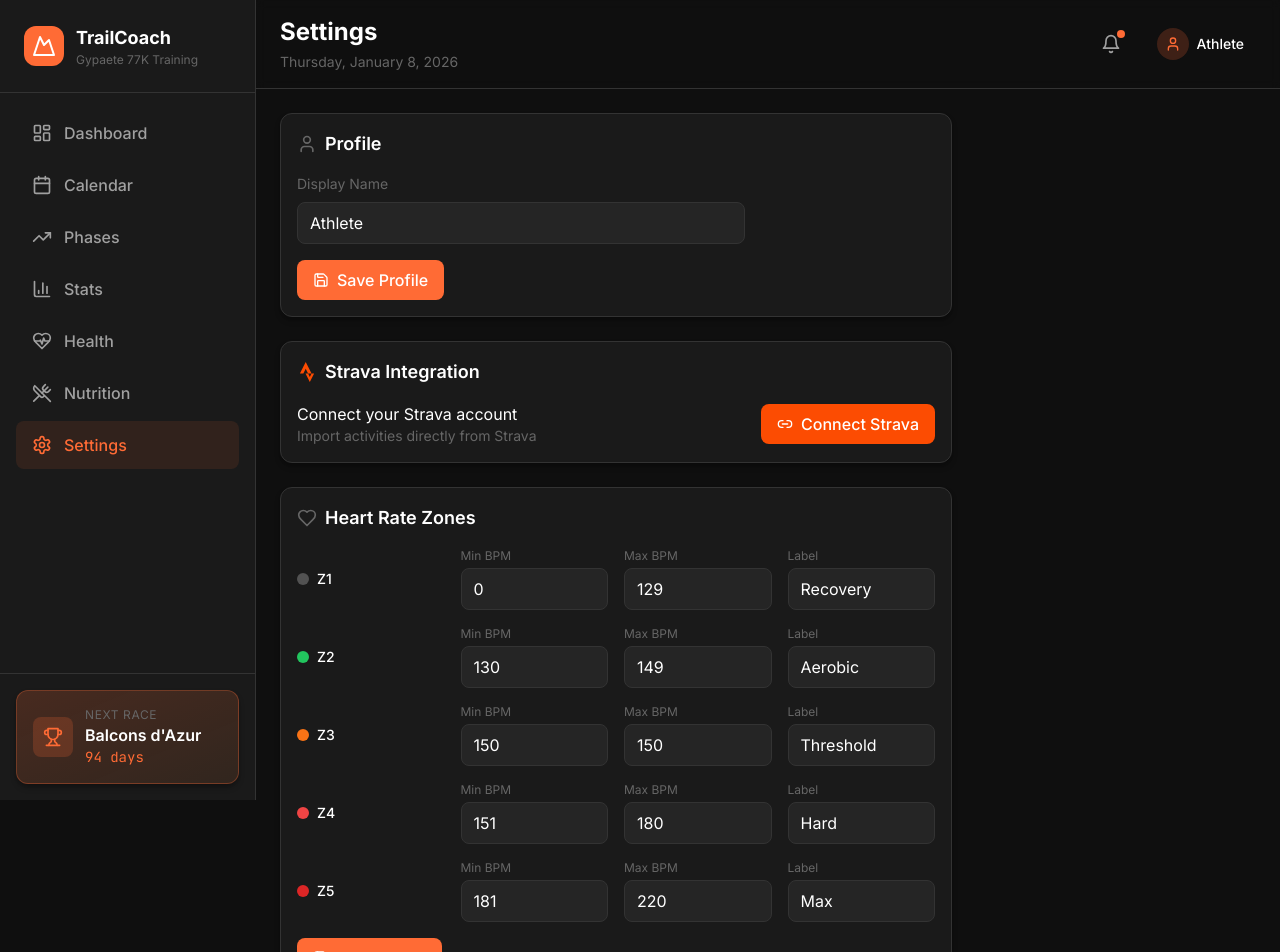
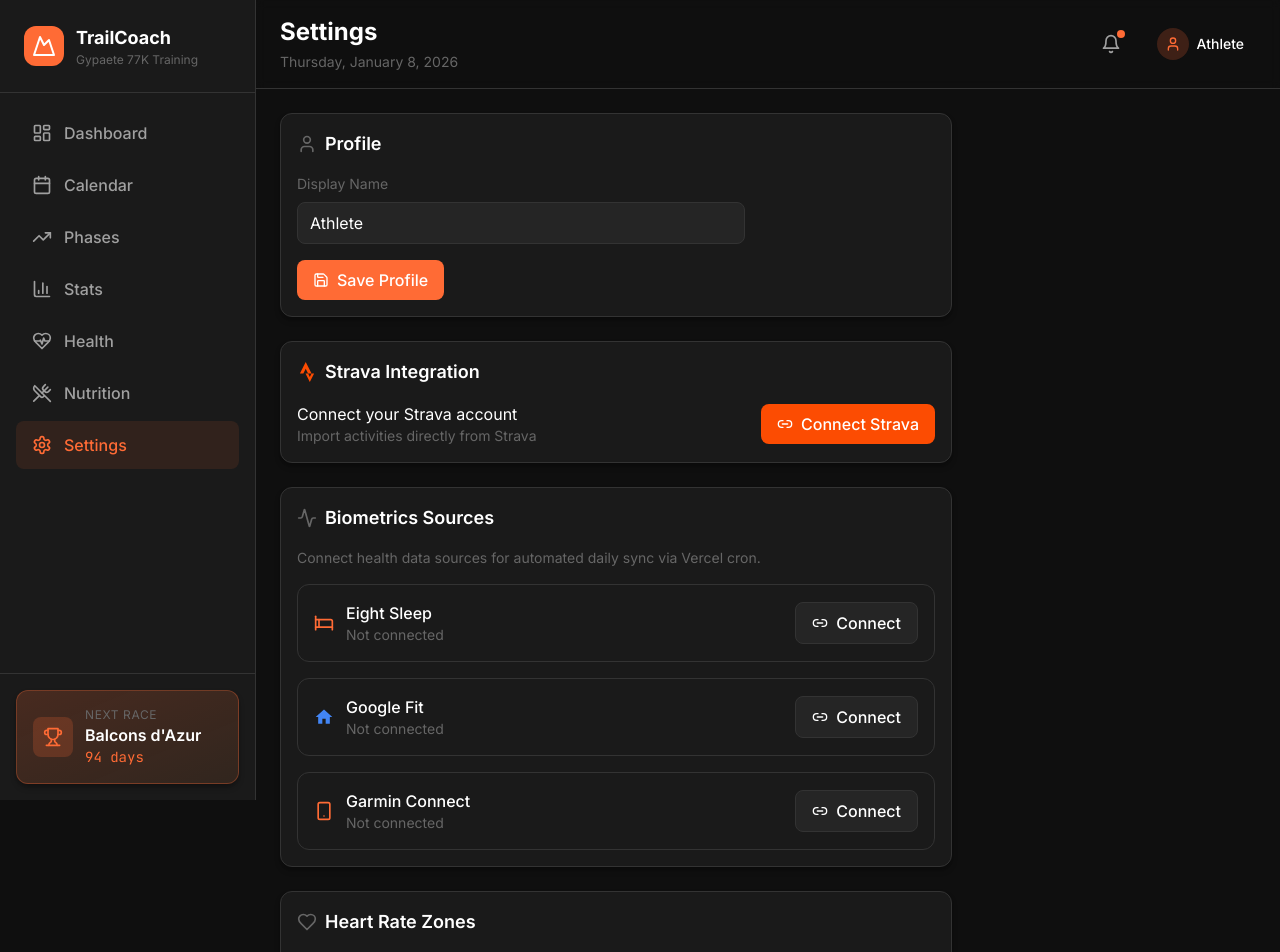
Before and after one commit to csese/trailcoach, a Vue app: page /settings in a window 1280 px wide. Shown: the top 952 px of the page. Built offline with nearby package versions, Linux system fonts and the light colour scheme; no server answers.

Commit message:
feat: add biometrics integration management to Settings page
- Add Eight Sleep, Google Fit, Garmin Connect connection forms
- Show integration status with last sync timestamps
- Manual sync buttons for immediate data pull
- Uses useBiometrics composable for all sync operations

```diff
--- a/src/views/SettingsView.vue
+++ b/src/views/SettingsView.vue
@@ -2,7 +2,8 @@
 import { ref, onMounted } from 'vue'
 import { useUserStore } from '@/stores/user'
 import { useStrava } from '@/composables/useStrava'
-import { User, Heart, Sun, Moon, Download, Save, Link2, Unlink, Loader2, AlertCircle } from 'lucide-vue-next'
+import { useBiometrics } from '@/composables/useBiometrics'
+import { User, Heart, Sun, Moon, Download, Save, Link2, Unlink, Loader2, AlertCircle, Bed, Activity, Smartphone } from 'lucide-vue-next'
 
 const userStore = useUserStore()
 const {
@@ -15,15 +16,71 @@ const {
   checkConnection: checkStravaConnection
 } = useStrava()
 
+const {
+  loading: bioLoading,
+  syncEightSleep,
+  syncGoogleFit,
+  syncGarminConnect,
+  getIntegrationStatus
+} = useBiometrics()
+
 const displayName = ref('')
 const hrZones = ref({})
+const integrations = ref([])
+const eightSleepForm = ref({ email: '', password: '' })
+const googleFitForm = ref({ refresh_token: '' })
+const garminForm = ref({ email: '', password: '' })
+const showForms = ref({
+  eight_sleep: false,
+  google_fit: false,
+  garmin_connect: false
+})
 
 onMounted(async () => {
   userStore.loadSettings()
   displayName.value = userStore.displayName
   hrZones.value = JSON.parse(JSON.stringify(userStore.hrZones))
   await checkStravaConnection()
+  await loadIntegrations()
 })
+
+async function loadIntegrations() {
+  integrations.value = await getIntegrationStatus()
+}
+
+function getIntegration(provider) {
+  return integrations.value.find(i => i.provider === provider)
+}
+
+async function handleEightSleepSync() {
+  const result = await syncEightSleep(eightSleepForm.value)
+  if (result.status === 'success') {
+    await loadIntegrations()
+    showForms.value.eight_sleep = false
+  }
+}
+
+async function handleGoogleFitSync() {
+  const result = await syncGoogleFit({
+    refresh_token: googleFitForm.value.refresh_token,
+    access_token: ''
+  })
+  if (result.status === 'success') {
+    await loadIntegrations()
+    showForms.value.google_fit = false
+  }
+}
+
+async function handleGarminSync() {
+  const result = await syncGarminConnect({
+    email: garminForm.value.email,
+    password: garminForm.value.password
+  })
+  if (result.status === 'success') {
+    await loadIntegrations()
+    showForms.value.garmin_connect = false
+  }
+}
 
 function saveProfile() {
   userStore.setDisplayName(displayName.value)
@@ -160,6 +217,155 @@ async function handleDisconnectStrava() {
       </div>
     </div>
 
+    <!-- Biometrics Integrations -->
+    <div class="card">
+      <h2 class="text-lg font-semibold text-text-primary mb-4 flex items-center gap-2">
+        <Activity class="w-5 h-5 text-text-muted" />
+        Biometrics Sources
+      </h2>
+
+      <p class="text-sm text-text-muted mb-4">
+        Connect health data sources for automated daily sync via Vercel cron.
+      </p>
+
+      <!-- Eight Sleep -->
+      <div class="border border-border rounded-xl p-4 mb-4">
+        <div class="flex items-center justify-between">
+          <div class="flex items-center gap-3">
+            <Bed class="w-5 h-5 text-accent-primary" />
+            <div>
+              <p class="font-medium text-text-primary">Eight Sleep</p>
+              <p class="text-sm text-text-muted">
+                <span v-if="getIntegration('eight_sleep')" class="text-status-ready">
+                  Connected • Last sync: {{ new Date(getIntegration('eight_sleep').last_sync).toLocaleDateString() }}
+                </span>
+                <span v-else>Not connected</span>
+              </p>
+            </div>
+          </div>
+          <button
+            v-if="!showForms.eight_sleep"
+            @click="showForms.eight_sleep = true"
+            class="btn-secondary flex items-center gap-2"
+          >
+            <Link2 class="w-4 h-4" />
+            {{ getIntegration('eight_sleep') ? 'Reconnect' : 'Connect' }}
+          </button>
+        </div>
+
+        <div v-if="showForms.eight_sleep" class="mt-4 pt-4 border-t border-border space-y-4">
+          <div class="grid grid-cols-2 gap-4">
+            <div>
+              <label class="block text-xs text-text-muted mb-1">Email</label>
+              <input v-model="eightSleepForm.email" type="email" class="input" placeholder="you@example.com" />
+            </div>
+            <div>
+              <label class="block text-xs text-text-muted mb-1">Password</label>
+              <input v-model="eightSleepForm.password" type="password" class="input" placeholder="••••••••" />
+            </div>
+          </div>
+          <div class="flex gap-2">
+            <button @click="handleEightSleepSync" class="btn-primary flex items-center gap-2" :disabled="bioLoading">
+              <Loader2 v-if="bioLoading" class="w-4 h-4 animate-spin" />
+              <span v-else>Sync Now</span>
+            </button>
+            <button @click="showForms.eight_sleep = false" class="btn-secondary">Cancel</button>
+          </div>
+        </div>
+      </div>
+
+      <!-- Google Fit -->
+      <div class="border border-border rounded-xl p-4 mb-4">
+        <div class="flex items-center justify-between">
+          <div class="flex items-center gap-3">
+            <svg class="w-5 h-5 text-[#4285F4]" viewBox="0 0 24 24" fill="currentColor">
+              <path d="M10 20v-6h4v6h5v-8h3L12 3 2 12h3v8z" />
+            </svg>
+            <div>
+              <p class="font-medium text-text-primary">Google Fit</p>
+              <p class="text-sm text-text-muted">
+                <span v-if="getIntegration('google_fit')" class="text-status-ready">
+                  Connected • Last sync: {{ new Date(getIntegration('google_fit').last_sync).toLocaleDateString() }}
+                </span>
+                <span v-else>Not connected</span>
+              </p>
+            </div>
+          </div>
+          <button
+            v-if="!showForms.google_fit"
+            @click="showForms.google_fit = true"
+            class="btn-secondary flex items-center gap-2"
+          >
+            <Link2 class="w-4 h-4" />
+            {{ getIntegration('google_fit') ? 'Reconnect' : 'Connect' }}
+          </button>
+        </div>
+
+        <div v-if="showForms.google_fit" class="mt-4 pt-4 border-t border-border space-y-4">
+          <div>
+            <label class="block text-xs text-text-muted mb-1">Refresh Token</label>
+            <input v-model="googleFitForm.refresh_token" type="text" class="input" placeholder="Google Fit refresh token" />
+            <p class="text-xs text-text-muted mt-1">
+              Get a token using: bun scripts/get-google-fit-token.js
+            </p>
+          </div>
+          <div class="flex gap-2">
+            <button @click="handleGoogleFitSync" class="btn-primary flex items-center gap-2" :disabled="bioLoading">
+              <Loader2 v-if="bioLoading" class="w-4 h-4 animate-spin" />
+              <span v-else>Sync Now</span>
+            </button>
+            <button @click="showForms.google_fit = false" class="btn-secondary">Cancel</button>
+          </div>
+        </div>
+      </div>
+
+      <!-- Garmin Connect -->
+      <div class="border border-border rounded-xl p-4">
+        <div class="flex items-center justify-between">
+          <div class="flex items-center gap-3">
+            <Smartphone class="w-5 h-5 text-accent-primary" />
+            <div>
+              <p class="font-medium text-text-primary">Garmin Connect</p>
+              <p class="text-sm text-text-muted">
+                <span v-if="getIntegration('garmin_connect')" class="text-status-ready">
+                  Connected • Last sync: {{ new Date(getIntegration('garmin_connect').last_sync).toLocaleDateString() }}
+                </span>
+                <span v-else>Not connected</span>
+              </p>
+            </div>
+          </div>
+          <button
+            v-if="!showForms.garmin_connect"
+            @click="showForms.garmin_connect = true"
+            class="btn-secondary flex items-center gap-2"
+          >
+            <Link2 class="w-4 h-4" />
+            {{ getIntegration('garmin_connect') ? 'Reconnect' : 'Connect' }}
+          </button>
+        </div>
+
+        <div v-if="showForms.garmin_connect" class="mt-4 pt-4 border-t border-border space-y-4">
+          <div class="grid grid-cols-2 gap-4">
+            <div>
+              <label class="block text-xs text-text-muted mb-1">Email</label>
+              <input v-model="garminForm.email" type="email" class="input" placeholder="you@example.com" />
+            </div>
+            <div>
+              <label class="block text-xs text-text-muted mb-1">Password</label>
+              <input v-model="garminForm.password" type="password" class="input" placeholder="••••••••" />
+            </div>
+          </div>
+          <div class="flex gap-2">
+            <button @click="handleGarminSync" class="btn-primary flex items-center gap-2" :disabled="bioLoading">
+              <Loader2 v-if="bioLoading" class="w-4 h-4 animate-spin" />
+              <span v-else>Sync Now</span>
+            </button>
+            <button @click="showForms.garmin_connect = false" class="btn-secondary">Cancel</button>
+          </div>
+        </div>
+      </div>
+    </div>
+
     <!-- HR Zones -->
     <div class="card">
       <h2 class="text-lg font-semibold text-text-primary mb-4 flex items-center gap-2">
```
